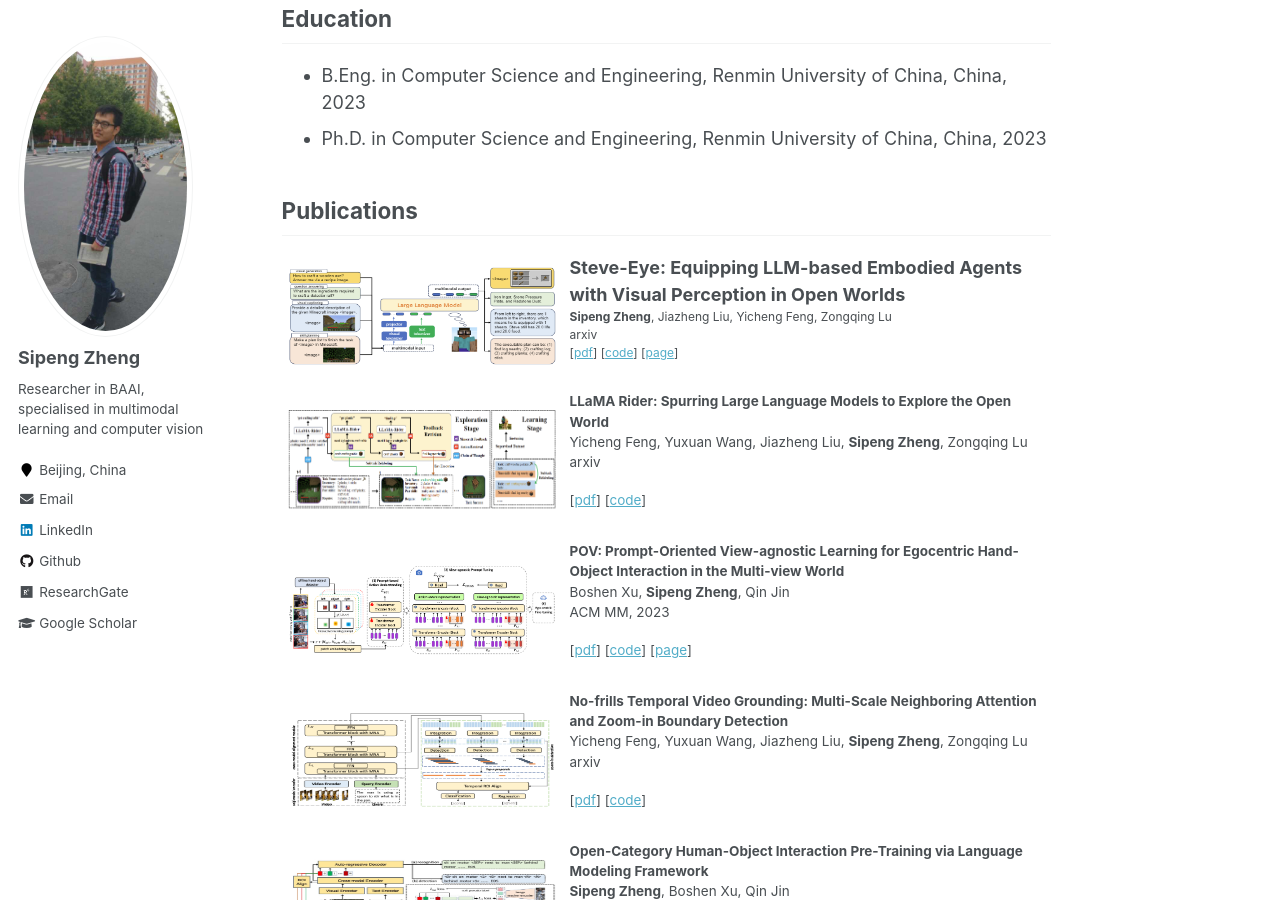
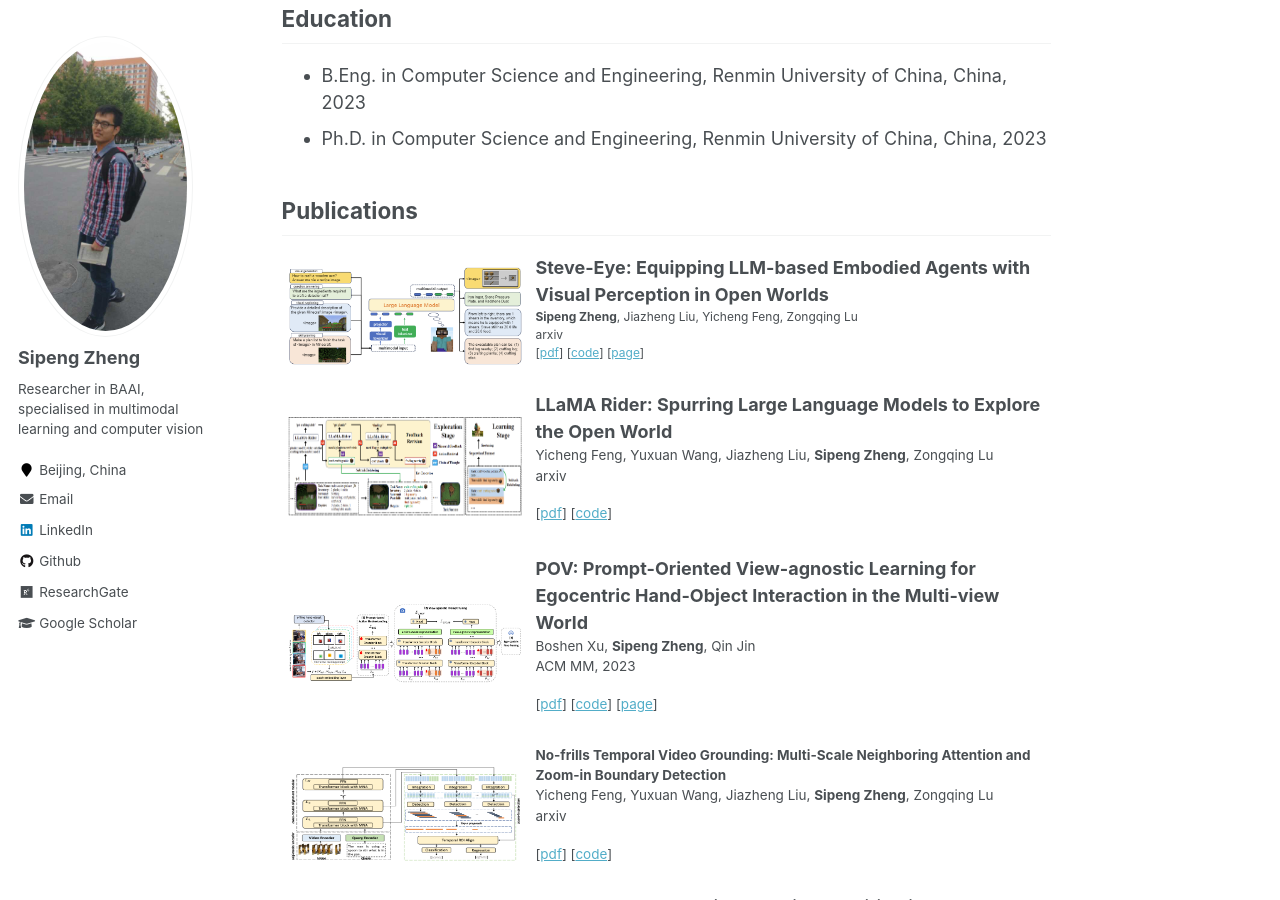
Before and after one commit to zhengsipeng/zhengsipeng.github.io, a Jekyll site: the page built from _pages/about.md, in a window 1280 px wide and 900 px high, scrolled down 981 px. Built offline with Jekyll 4.4.1, drawn with Linux system fonts in a browser that asks for light colours.

Commit message:
update 24.1.4

```diff
--- a/_pages/about.md
+++ b/_pages/about.md
@@ -57,7 +57,7 @@ My CV can be found in [CV](https://zhengsipeng.github.io/cv/) or [downloaded CV]
 <tr style="border: none;">
   <td style="border: none;"> <img src="./images/pubs/llama_rider_23.png" style="height: 100px; width: 500px;"/></td>
   <td style="border: none;">
-      <p><strong>LLaMA Rider: Spurring Large Language Models to Explore the Open World</strong><br>
+      <p><b style="font-size: 18px">LLaMA Rider: Spurring Large Language Models to Explore the Open World</b><br>
         Yicheng Feng, Yuxuan Wang, Jiazheng Liu, <b>Sipeng Zheng</b>, Zongqing Lu<br>
         arxiv
       </p>
@@ -71,7 +71,7 @@ My CV can be found in [CV](https://zhengsipeng.github.io/cv/) or [downloaded CV]
 <tr style="border: none;">
   <td style="border: none;"> <img src="./images/pubs/mm23_pov.png" width="500px" height="100px"/></td>
   <td style="border: none;">
-      <p><strong>POV: Prompt-Oriented View-agnostic Learning for Egocentric Hand-Object Interaction in the Multi-view World</strong><br>
+      <p><b style="font-size: 18px">POV: Prompt-Oriented View-agnostic Learning for Egocentric Hand-Object Interaction in the Multi-view World</b><br>
         Boshen Xu, <b>Sipeng Zheng</b>, Qin Jin<br>
         ACM MM, 2023
       </p>
```
